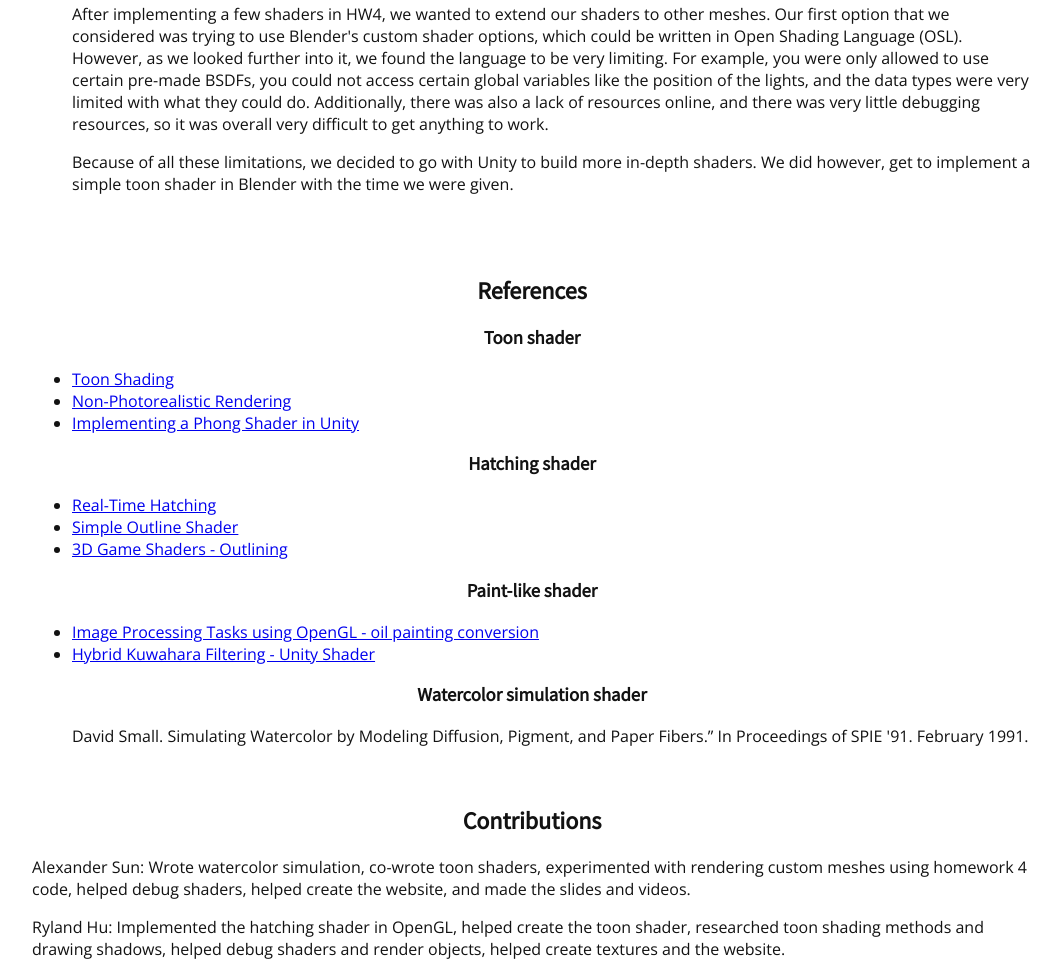
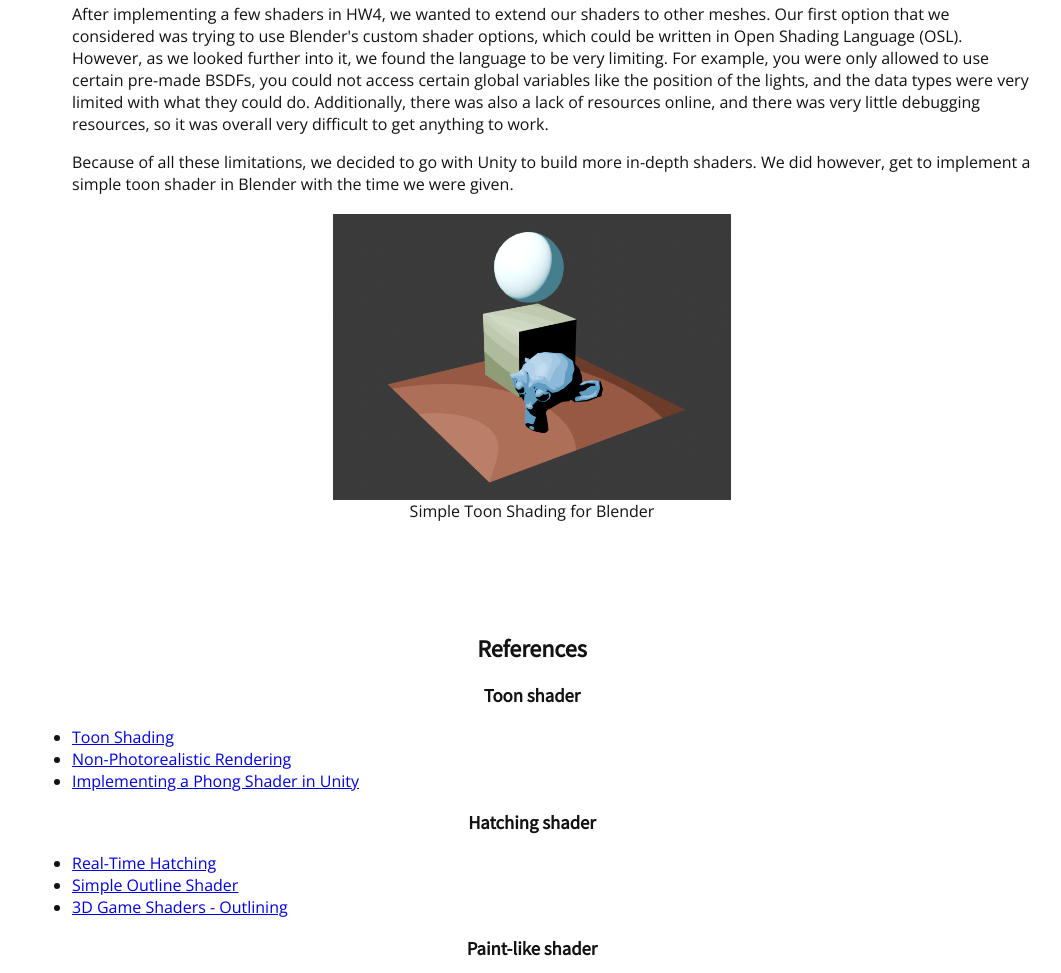
Before and after one commit to Catttttttt/Computer-graphics-and-imaging-final-project-webpage, a plain HTML site: page Webpage/Final/index.html in a window 1280 px wide. Shown: the part 8107-9080 px from the top of the page, without its empty margins (108-1169 px from the left). Drawn offline with nearby package versions, Linux system fonts and the light colour scheme.

Commit message:
add picture :

```diff
--- a/Webpage/Final/index.html
+++ b/Webpage/Final/index.html
@@ -55,7 +55,7 @@
       <table style="width:100%">
         <tr align="center">
           <td>
-            <video width="80%" autoplay muted>
+            <video width="80%" autoplay loop muted>
               <source src="./images/webpage/finalVideo.mp4" type="video/mp4" width="100%">
             Your browser does not support the video tag.
             </video>
@@ -373,6 +373,15 @@
 
     </p>
   </ul>
+  <table style="width:100%">
+    <tbody><tr align="center">
+      <td>
+          <img src="./images/webpage/blender_test.png" align="middle" width="40%">
+          <figcaption align="middle">Simple Toon Shading for Blender</figcaption>
+      </td>
+    </tr>
+  </tbody></table>
+  <br><br>
 
 
     <br>
```
Also changed, not shown: Webpage/Final/images/webpage/blender_test.png (added).
